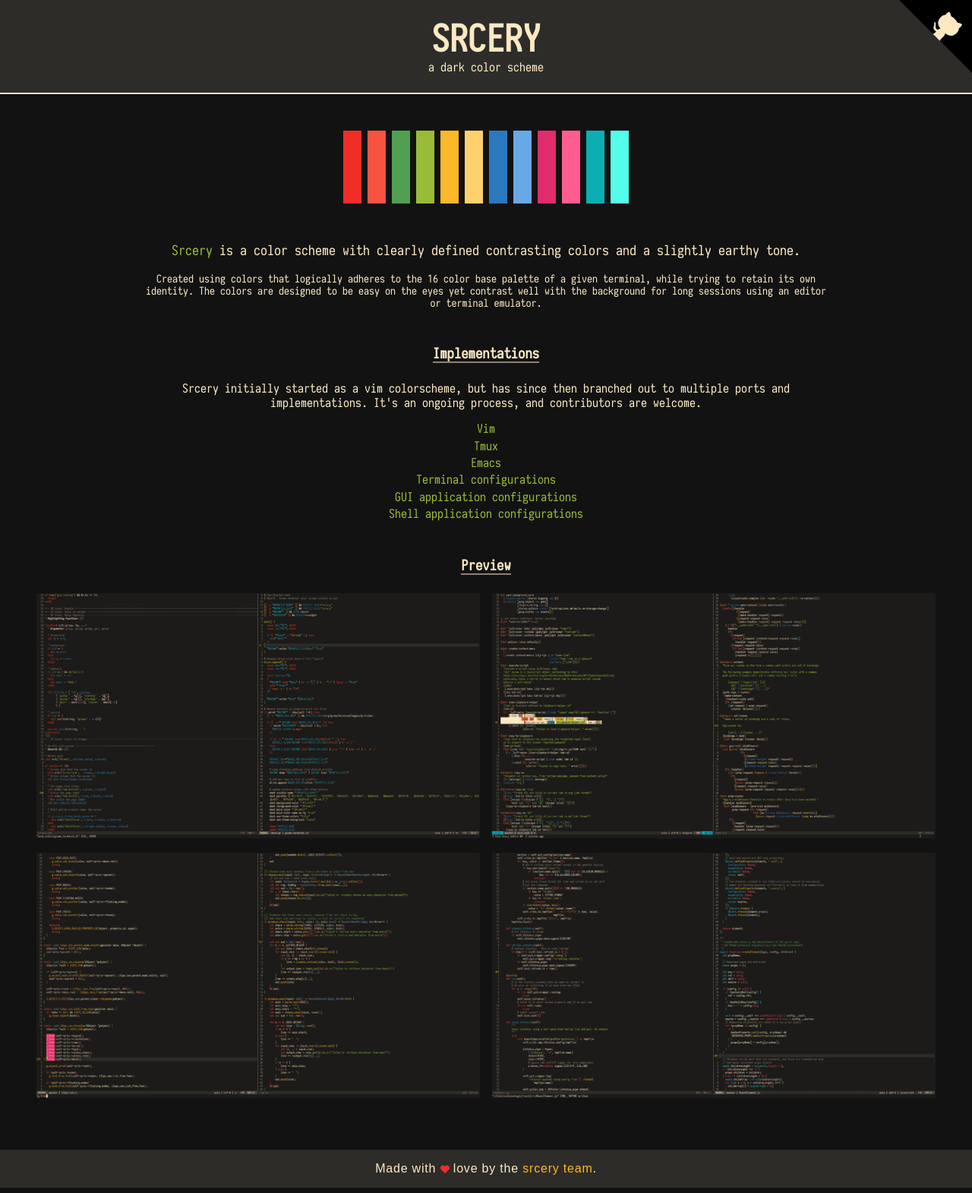
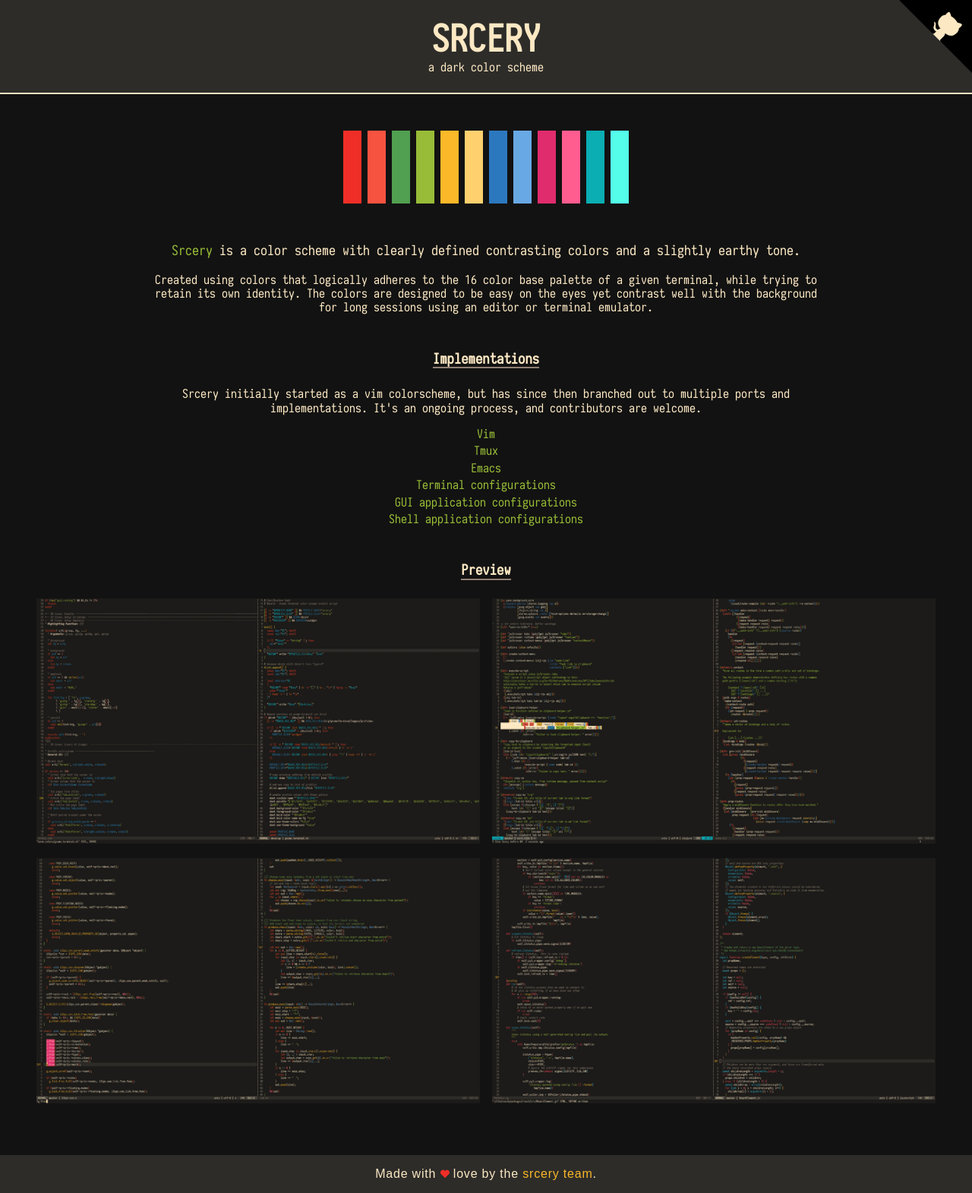
Before and after one commit to srcery-colors/srcery.sh, a Jekyll site: the page built from index.html, in a window 1280 px wide. Shown: the whole page at 76% size. Built offline with Jekyll 4.4.1, drawn with Linux system fonts in a browser that asks for light colours.

Commit message:
Fix text size

```diff
--- a/index.html
+++ b/index.html
@@ -70,7 +70,7 @@ scripts: yes
         </a>
         is a color scheme with clearly defined contrasting colors and a slightly earthy tone.
       </p>
-      <p class="text-sm">
+      <p class="text-base">
         Created using colors that logically adheres to the 16 color base palette
         of a given terminal, while trying to retain its own identity. The colors
         are designed to be easy on the eyes yet contrast well with the
@@ -80,7 +80,7 @@ scripts: yes
 
     <section class="mb-8 md:mb-12">
       <h3 class="font-display inline-block mb-6 border-b-2 border-white">Implementations</h3>
-      <p class="mb-4">
+      <p class="mb-4 text-base">
         Srcery initially started as a vim colorscheme, but has since then
         branched out to multiple ports and implementations. It's an ongoing
         process, and contributors are welcome.
```
